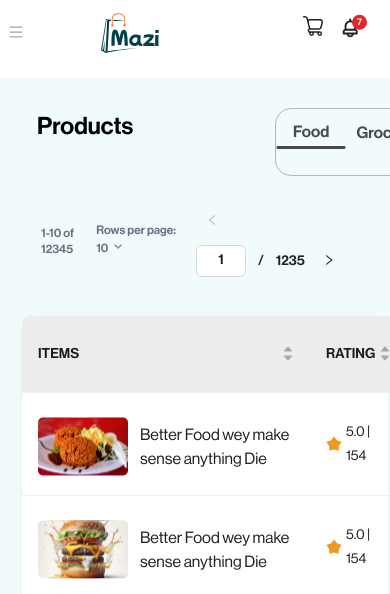
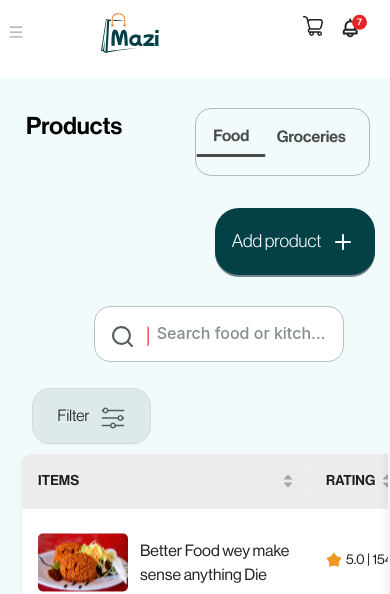
Before and after one commit to AustinRexi/Mazi, a React (Vite) app: page /Product in a window 390 px wide. Shown: the top 594 px of the page. Built offline with nearby package versions, Linux system fonts and the light colour scheme; a web font is replaced by a local one.

Commit message:
handling ipad screen display

```diff
--- a/src/Components/Product/Tabbutton.jsx
+++ b/src/Components/Product/Tabbutton.jsx
@@ -1,5 +1,6 @@
 import { Button } from "antd";
 function Tabbutton({ children, handleClick, id, activeTabKey, style }) {
+  const isMobile = window.innerWidth <= 1024;
   return (
     <div>
       <Button
@@ -14,6 +15,7 @@ function Tabbutton({ children, handleClick, id, activeTabKey, style }) {
               : "NeueHaasDisplayRoman"
           }`,
           ...style,
+          height: isMobile ? "40px" : style.height || "auto",
         }}
         wrap
       >
--- a/src/Components/Table/Tabledata.jsx
+++ b/src/Components/Table/Tabledata.jsx
@@ -155,8 +155,12 @@ const Tabledata = (props) => {
       dataSource={props.data}
       onChange={onChange}
       pagination={false}
+      scroll={{
+        x: "max-content",
+      }}
       style={{
-        width: "1050px",
+        width: "100%",
+        maxWidth: "1050px",
         borderRadius: "8px",
         border: "0px 0px 1px 0px",
         boxShadow: "0px 4px 8px 0px #AAAAAA14",
--- a/src/Layout/Layout.jsx
+++ b/src/Layout/Layout.jsx
@@ -6,13 +6,14 @@ import { useEffect, useState } from "react";
 const { Header, Sider, Content } = Layout;
 
 const LayoutDesign = () => {
-  const [isDesktop, setIsDesktop] = useState(window.innerWidth >= 768);
+  const [isDesktop, setIsDesktop] = useState(window.innerWidth >= 1024);
 
   useEffect(() => {
-    const handleResize = () => setIsDesktop(window.innerWidth >= 768);
+    const handleResize = () => setIsDesktop(window.innerWidth >= 1024);
     window.addEventListener("resize", handleResize);
     return () => window.removeEventListener("resize", handleResize);
   }, []);
+
   return (
     <Flex>
       <Layout
@@ -37,19 +38,18 @@ const LayoutDesign = () => {
           <Navbar />
         </Header>
         <Layout>
-          <Sider
-            style={{ backgroundColor: "white" }}
-            width={isDesktop ? 258 : 0}
-          >
-            <Sidebar />
-          </Sider>
+          {isDesktop && (
+            <Sider style={{ backgroundColor: "white" }} width={258}>
+              <Sidebar />
+            </Sider>
+          )}
           <Content style={{ padding: 12, background: "#F2FBFB" }}>
-            {" "}
-            <Outlet />{" "}
+            <Outlet />
           </Content>
         </Layout>
       </Layout>
     </Flex>
   );
 };
+
 export default LayoutDesign;
--- a/src/views/Product/Product.jsx
+++ b/src/views/Product/Product.jsx
@@ -3,7 +3,7 @@ import { useNavigate } from "react-router-dom";
 import Addbutton from "../../Components/Product/Addbutton";
 import Filterbutton from "../../Components/Product/Filterbutton";
 import Search from "../../Components/Product/Search";
-import { Flex } from "antd";
+import { Flex, Row, Col } from "antd";
 import Tabbutton from "../../Components/Product/Tabbutton";
 import Pageignition from "../../Components/Product/Pageignition";
 import Fooddata from "../../Assets/Fooddata";
@@ -42,11 +42,12 @@ function Product() {
 
   return (
     <div>
-      <div>
       {!activeProduct && (
         <>
-            <Flex gap="middle" align="start" vertical>
-              <Flex gap="middle" style={{ display: "flex", gap: 24 }}>
+          {/* <Flex gap="middle" align="start" vertical> */}
+          <Row gutter={[28, 15]} style={{ gap: 16 }}>
+            {/* <Flex gap="middle" style={{ display: "flex", gap: 24 }}> */}
+            <Col xs={3} md={4} lg={2}>
               <h2
                 style={{
                   marginTop: "20px",
@@ -54,11 +55,13 @@ function Product() {
                   fontWeight: 600,
                   fontSize: "24px",
                   lineHeight: "32px",
-                    marginLeft: 25,
+                  marginLeft: 14,
                 }}
               >
                 Products
               </h2>
+            </Col>
+            <Col xs={16} md={12} lg={7}>
               <Flex
                 style={{
                   gap: "10px",
@@ -88,13 +91,20 @@ function Product() {
                       width: "70px",
                       borderRadius: "2px",
                       marginTop: "8px",
+                      height: window.innerWidth <= 1024 ? "40px" : "auto",
                     }}
                   >
                     {label}
                   </Tabbutton>
                 ))}
               </Flex>
+            </Col>
+            <Col xs={11} md={0} lg={0}></Col>
+            <Col xs={12} md={7} lg={5}>
               <Addbutton onClick={handleAddButtonClick} />
+            </Col>
+            <Col xs={4} md={7} lg={0}></Col>
+            <Col xs={18} md={10} lg={5}>
               <Search
                 placeholder={getPlaceholderText()}
                 style={{
@@ -104,13 +114,22 @@ function Product() {
                   border: "1px solid #B5C3C3",
                 }}
               />
+            </Col>
+
+            <Col xs={8} md={6} lg={3}>
               <Filterbutton
                 data={getFilterItems().data}
                 text={getFilterItems().text}
               />
-              </Flex>
-            </Flex>
+            </Col>
+            {/* </Flex> */}
+          </Row>
+          {/* </Flex> */}
+          <Row>
+            <Col xs={0} md={24}>
               <Pageignition />
+            </Col>
+          </Row>
         </>
       )}
       <Tabledata
@@ -120,7 +139,6 @@ function Product() {
       />
       {!activeProduct && <Bottompageignition isVisible={true} />}
     </div>
-    </div>
   );
 }
 
```
Lines whose indentation alone changed are shown as unchanged.
